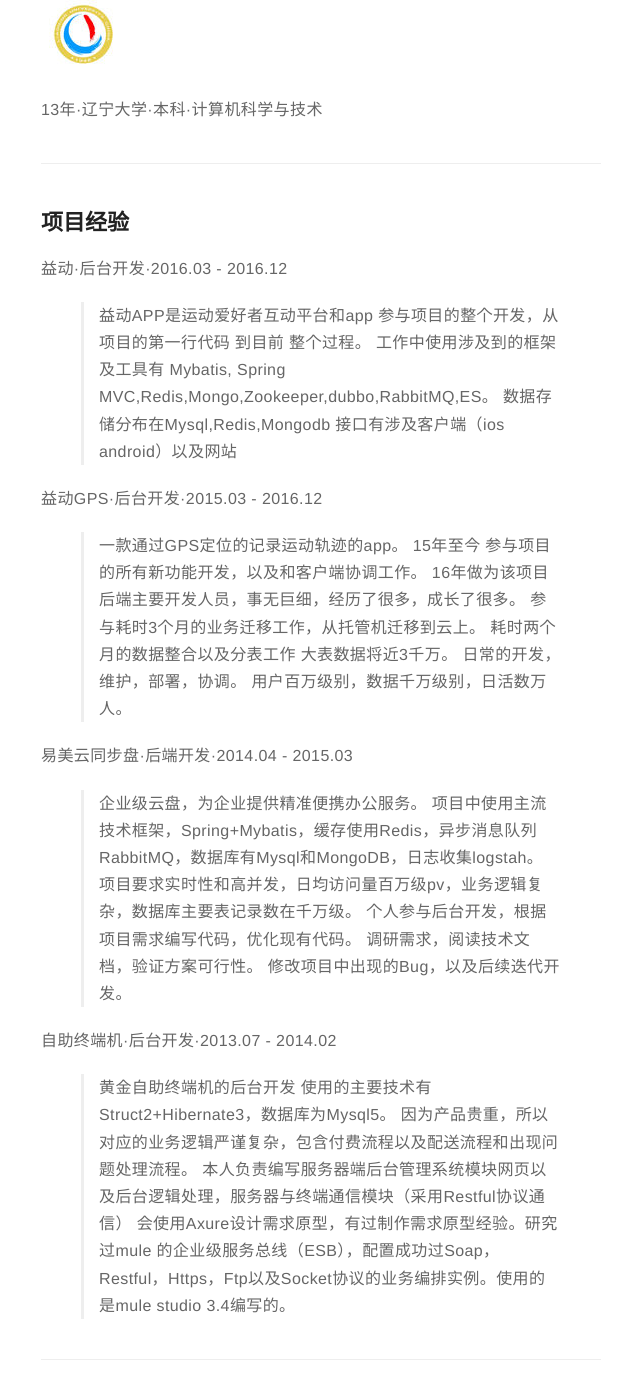
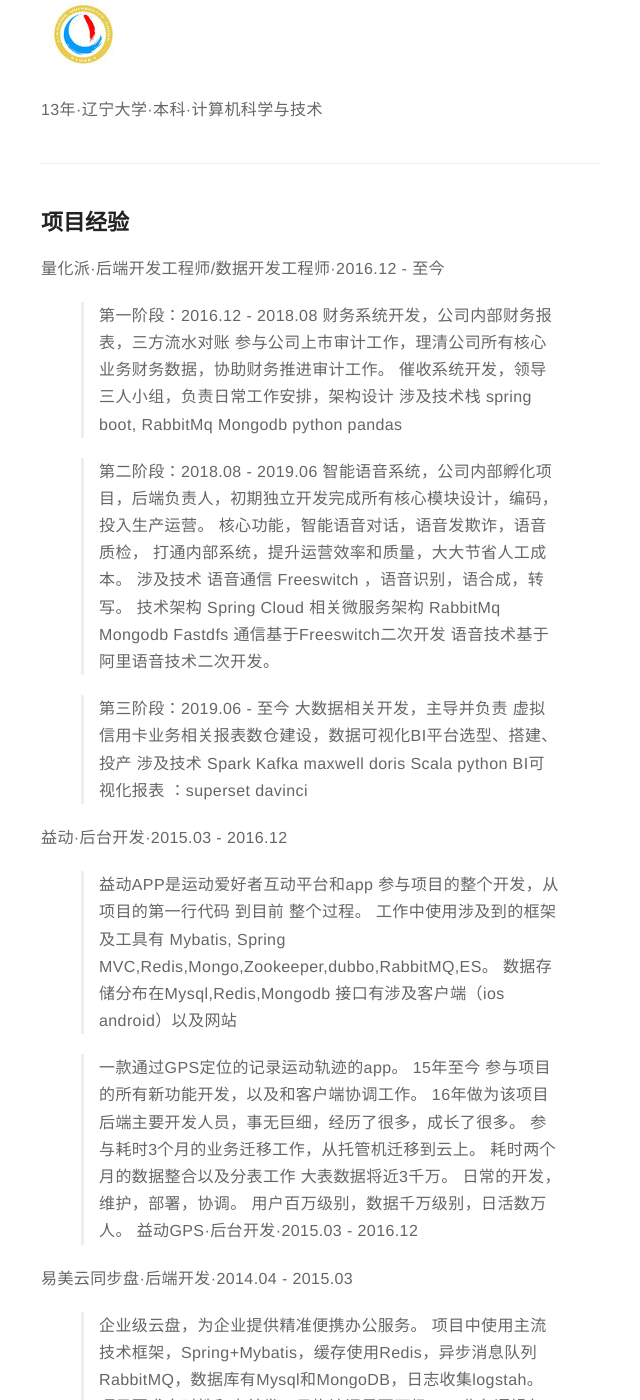
Before and after one commit to legend91325/legend91325.github.io, a Jekyll site: the page built from resume.md, in a window 1280 px wide and 1400 px high, scrolled down 824 px. Shown: the whole window, without its empty margins (319-959 px from the left). Built offline with Jekyll 4.4.1, drawn with Linux system fonts in a browser that asks for light colours.

Commit message:
resume updated

```diff
--- a/resume.md
+++ b/resume.md
@@ -58,9 +58,27 @@ layout: page
 ---
 
 ## 项目经验
+量化派·后端开发工程师/数据开发工程师·2016.12 - 至今
+> 第一阶段：2016.12 - 2018.08
+财务系统开发，公司内部财务报表，三方流水对账
+参与公司上市审计工作，理清公司所有核心业务财务数据，协助财务推进审计工作。
+催收系统开发，领导三人小组，负责日常工作安排，架构设计
+涉及技术栈 spring boot, RabbitMq Mongodb python pandas
 
-益动·后台开发·2016.03 - 2016.12
+> 第二阶段：2018.08 - 2019.06
+智能语音系统，公司内部孵化项目，后端负责人，初期独立开发完成所有核心模块设计，编码，投入生产运营。
+核心功能，智能语音对话，语音发欺诈，语音质检， 打通内部系统，提升运营效率和质量，大大节省人工成本。
+涉及技术 语音通信 Freeswitch ，语音识别，语合成，转写。
+技术架构 Spring Cloud 相关微服务架构 RabbitMq Mongodb Fastdfs
+通信基于Freeswitch二次开发
+语音技术基于阿里语音技术二次开发。
 
+> 第三阶段：2019.06 - 至今
+大数据相关开发，主导并负责 虚拟信用卡业务相关报表数仓建设，数据可视化BI平台选型、搭建、投产
+涉及技术 Spark Kafka maxwell doris Scala python
+BI可视化报表 ：superset davinci
+
+益动·后台开发·2015.03 - 2016.12
 
 > 益动APP是运动爱好者互动平台和app
 参与项目的整个开发，从项目的第一行代码 到目前 整个过程。
@@ -76,6 +93,8 @@ layout: page
 耗时两个月的数据整合以及分表工作 大表数据将近3千万。
 日常的开发，维护，部署，协调。
 用户百万级别，数据千万级别，日活数万人。
+益动GPS·后台开发·2015.03 - 2016.12
+
 
 易美云同步盘·后端开发·2014.04 - 2015.03
 > 企业级云盘，为企业提供精准便携办公服务。
@@ -91,6 +110,7 @@ layout: page
 因为产品贵重，所以对应的业务逻辑严谨复杂，包含付费流程以及配送流程和出现问题处理流程。
 本人负责编写服务器端后台管理系统模块网页以及后台逻辑处理，服务器与终端通信模块（采用Restful协议通信）
 会使用Axure设计需求原型，有过制作需求原型经验。研究过mule 的企业级服务总线（ESB），配置成功过Soap，Restful，Https，Ftp以及Socket协议的业务编排实例。使用的是mule studio 3.4编写的。
+
 
 ---
 
```
Also changed, not shown: other parts of resume.md (+0 -1 lines).
